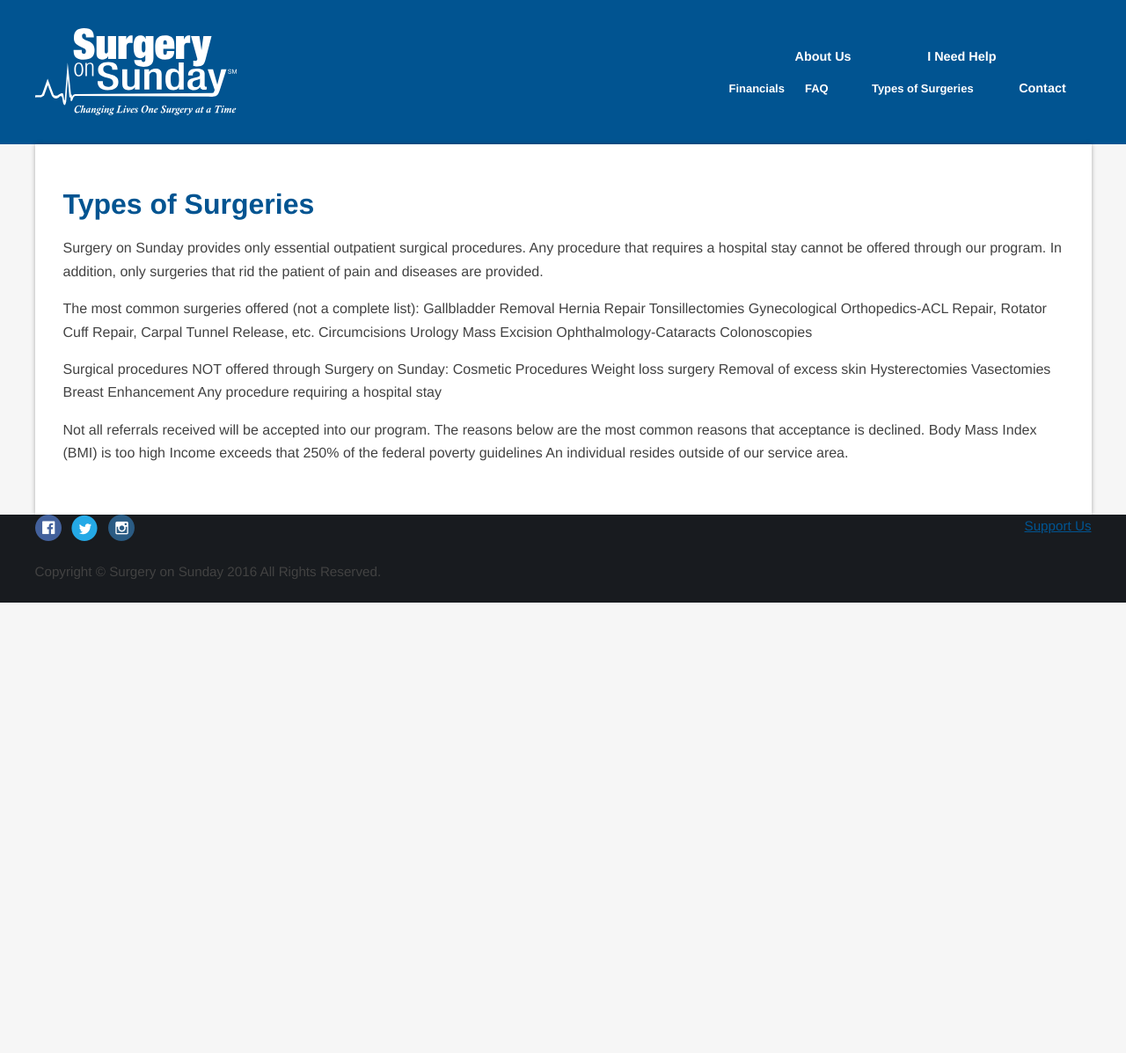
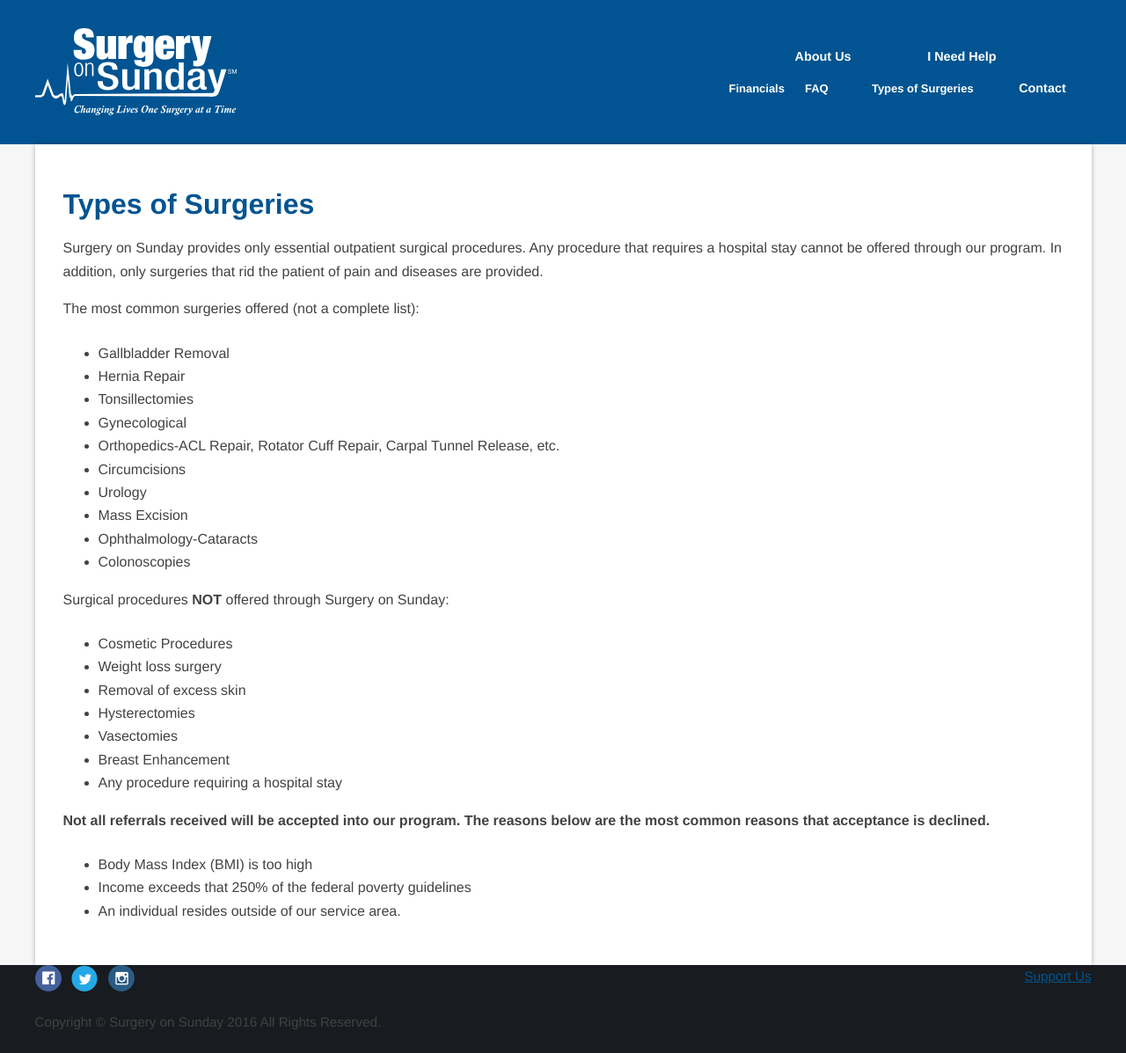
Before and after one commit to michaeldmcqueen/surgeryonsunday.org, a Jekyll site: the page built from pages/i-need-help/types-of-surgeries.md, in a window 1280 px wide. Shown: the whole page at 88% size. Built offline with Jekyll 4.4.1, drawn with Linux system fonts in a browser that asks for light colours; nearby versions of some CDN libraries; before the commit the page ends 900 px from its top, so only the background shows below that.

```diff
--- a/pages/i-need-help/types-of-surgeries.md
+++ b/pages/i-need-help/types-of-surgeries.md
@@ -4,30 +4,37 @@ permalink: /i-need-help/types-of-surgeries/
 title: Types of Surgeries
 header_image_path:
 ---
-Surgery on Sunday provides only essential outpatient surgical procedures.  Any procedure that requires a hospital stay cannot be offered through our program. In addition, only surgeries that rid the patient of pain and diseases are provided.
+
+
+Surgery on Sunday provides only essential outpatient surgical procedures. Any procedure that requires a hospital stay cannot be offered through our program. In addition, only surgeries that rid the patient of pain and diseases are provided.
 
 The most common surgeries offered (not a complete list):
-Gallbladder Removal
-Hernia Repair
-Tonsillectomies
-Gynecological
-Orthopedics-ACL Repair, Rotator Cuff Repair, Carpal Tunnel Release, etc.
-Circumcisions
-Urology
-Mass Excision
-Ophthalmology-Cataracts
-Colonoscopies
 
-Surgical procedures NOT offered through Surgery on Sunday:
-Cosmetic Procedures
-Weight loss surgery
-Removal of excess skin
-Hysterectomies
-Vasectomies
-Breast Enhancement
-Any procedure requiring a hospital stay
+* Gallbladder Removal
+* Hernia Repair
+* Tonsillectomies
+* Gynecological
+* Orthopedics-ACL Repair, Rotator Cuff Repair, Carpal Tunnel Release, etc.
+* Circumcisions
+* Urology
+* Mass Excision
+* Ophthalmology-Cataracts
+* Colonoscopies
 
-Not all referrals received will be accepted into our program.  The reasons below are the most common reasons that acceptance is declined.
-Body Mass Index (BMI) is too high
-Income exceeds that 250% of the federal poverty guidelines
-An individual resides outside of our service area.
+
+Surgical procedures **NOT** offered through Surgery on Sunday:
+
+* Cosmetic Procedures
+* Weight loss surgery
+* Removal of excess skin
+* Hysterectomies
+* Vasectomies
+* Breast Enhancement
+* Any procedure requiring a hospital stay
+
+
+**Not all referrals received will be accepted into our program. The reasons below are the most common reasons that acceptance is declined.**
+
+* Body Mass Index (BMI) is too high
+* Income exceeds that 250% of the federal poverty guidelines
+* An individual resides outside of our service area.
```
